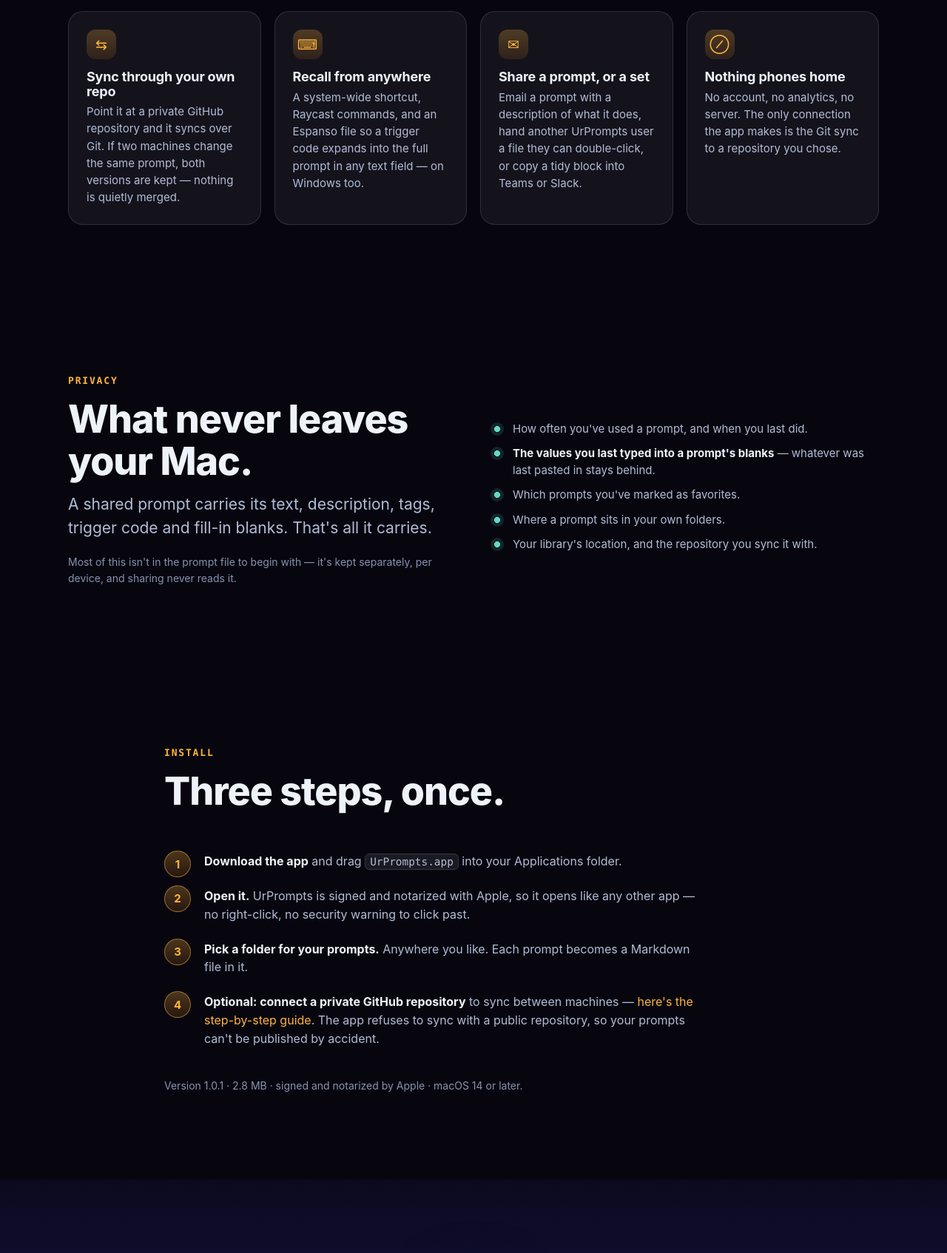
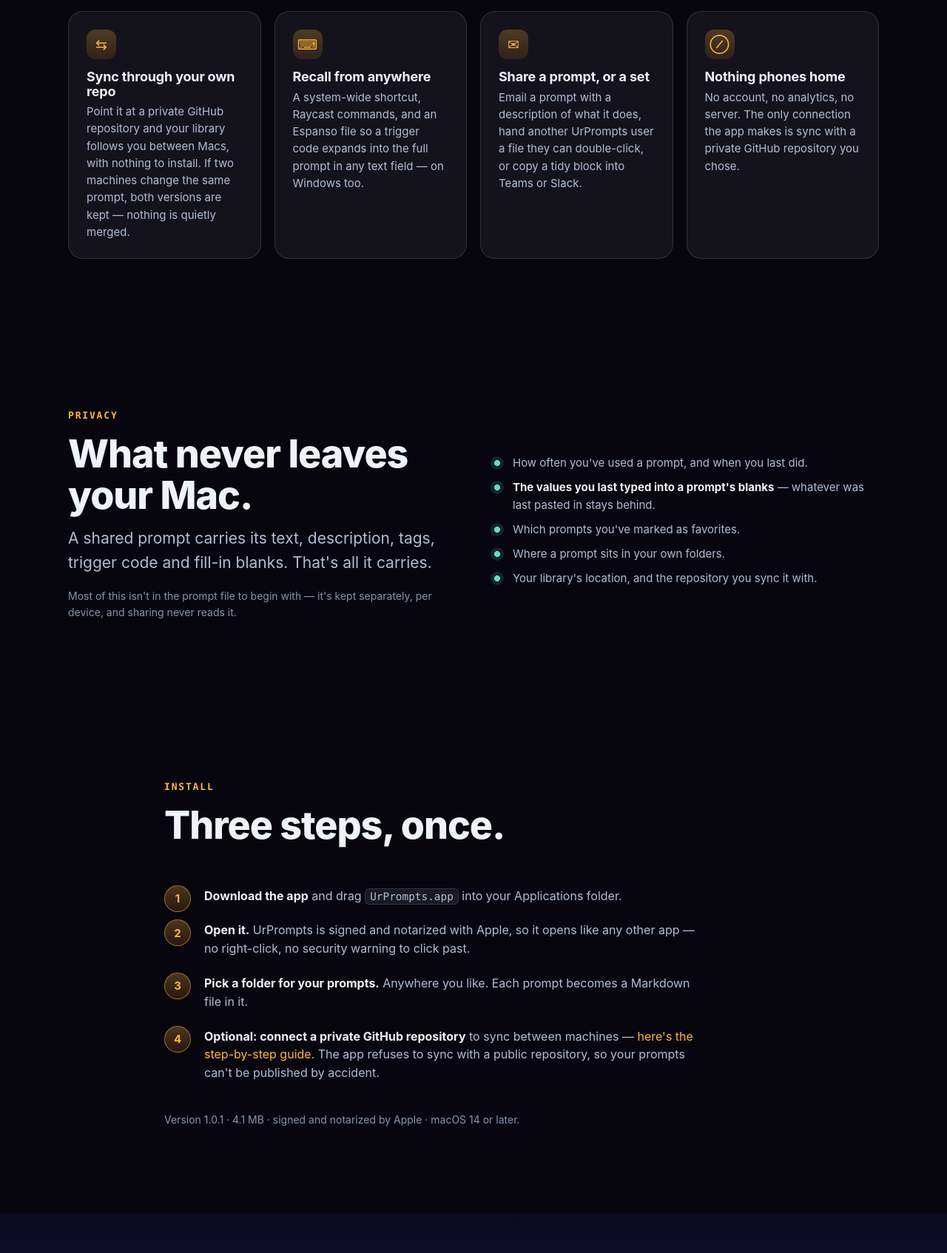
Before and after one commit to sean-sms/sms-apps-site, a plain HTML site: page urprompts/index.html in a window 1280 px wide. Shown: the part 3746-5440 px from the top of the page at 74% size. Drawn offline with Linux system fonts and the light colour scheme.

Commit message:
UrPrompts download: 1.0.1 that syncs without Git
Replaces the website's UrPrompts-1.0.1.zip with the new build (2611241333,
notarized): sync talks to GitHub directly, so Git no longer needs to be
installed; universal for Apple silicon and Intel; still includes the
Raycast helper. Removes the old 1.0.0 zip, which nothing linked to. The
page no longer says it syncs over Git, the size reads 4.1 MB, and the
download link carries the build number so caches fetch the new file.

Co-Authored-By: Claude Opus 5.5 <noreply@anthropic.com>

```diff
--- a/urprompts/index.html
+++ b/urprompts/index.html
@@ -24,7 +24,7 @@
      While it stays an in-page anchor, the buttons scroll to the
      install steps and that section says there is no build yet.
      ============================================================ -->
-<script>const DOWNLOAD_URL = "/urprompts/UrPrompts-1.0.1.zip";</script>
+<script>const DOWNLOAD_URL = "/urprompts/UrPrompts-1.0.1.zip?build=2611241333";</script>
 <script>document.documentElement.classList.add('js')</script>
 </head>
 <body>
@@ -146,10 +146,10 @@
       <div class="feature"><div class="ico" aria-hidden="true">&#8981;</div><h3>Search that keeps up</h3><p>Title, body, tags and trigger codes, ranked as you type, with the prompts you use most weighted higher.</p></div>
       <div class="feature"><div class="ico" aria-hidden="true">&#9998;</div><h3>Fill-in blanks</h3><p>Leave blanks for the parts that change &mdash; audience, tone, the document you're working on &mdash; and fill them when you recall it. Your last answers come back next time.</p></div>
       <div class="feature"><div class="ico" aria-hidden="true">&#9733;</div><h3>Tags, favorites, models</h3><p>Tag by topic, star the ones you reach for daily, and note which models a prompt was written against.</p></div>
-      <div class="feature"><div class="ico" aria-hidden="true">&#8646;</div><h3>Sync through your own repo</h3><p>Point it at a private GitHub repository and it syncs over Git. If two machines change the same prompt, both versions are kept &mdash; nothing is quietly merged.</p></div>
+      <div class="feature"><div class="ico" aria-hidden="true">&#8646;</div><h3>Sync through your own repo</h3><p>Point it at a private GitHub repository and your library follows you between Macs, with nothing to install. If two machines change the same prompt, both versions are kept &mdash; nothing is quietly merged.</p></div>
       <div class="feature"><div class="ico" aria-hidden="true">&#9000;</div><h3>Recall from anywhere</h3><p>A system-wide shortcut, Raycast commands, and an Espanso file so a trigger code expands into the full prompt in any text field &mdash; on Windows too.</p></div>
       <div class="feature"><div class="ico" aria-hidden="true">&#9993;</div><h3>Share a prompt, or a set</h3><p>Email a prompt with a description of what it does, hand another UrPrompts user a file they can double-click, or copy a tidy block into Teams or Slack.</p></div>
-      <div class="feature"><div class="ico" aria-hidden="true">&#8856;</div><h3>Nothing phones home</h3><p>No account, no analytics, no server. The only connection the app makes is the Git sync to a repository you chose.</p></div>
+      <div class="feature"><div class="ico" aria-hidden="true">&#8856;</div><h3>Nothing phones home</h3><p>No account, no analytics, no server. The only connection the app makes is sync with a private GitHub repository you chose.</p></div>
     </div>
   </div>
 </section>
@@ -184,7 +184,7 @@
       <li><b>Pick a folder for your prompts.</b> Anywhere you like. Each prompt becomes a Markdown file in it.</li>
       <li><b>Optional: connect a private GitHub repository</b> to sync between machines &mdash; <a href="/urprompts/sync/">here's the step-by-step guide</a>. The app refuses to sync with a public repository, so your prompts can't be published by accident.</li>
     </ol>
-    <p class="fine reveal">Version 1.0.1 &middot; 2.8&nbsp;MB &middot; signed and notarized by Apple &middot; macOS 14 or later.</p>
+    <p class="fine reveal">Version 1.0.1 &middot; 4.1&nbsp;MB &middot; signed and notarized by Apple &middot; macOS 14 or later.</p>
   </div>
 </section>
 
```
Also changed, not shown: 2 other files.
